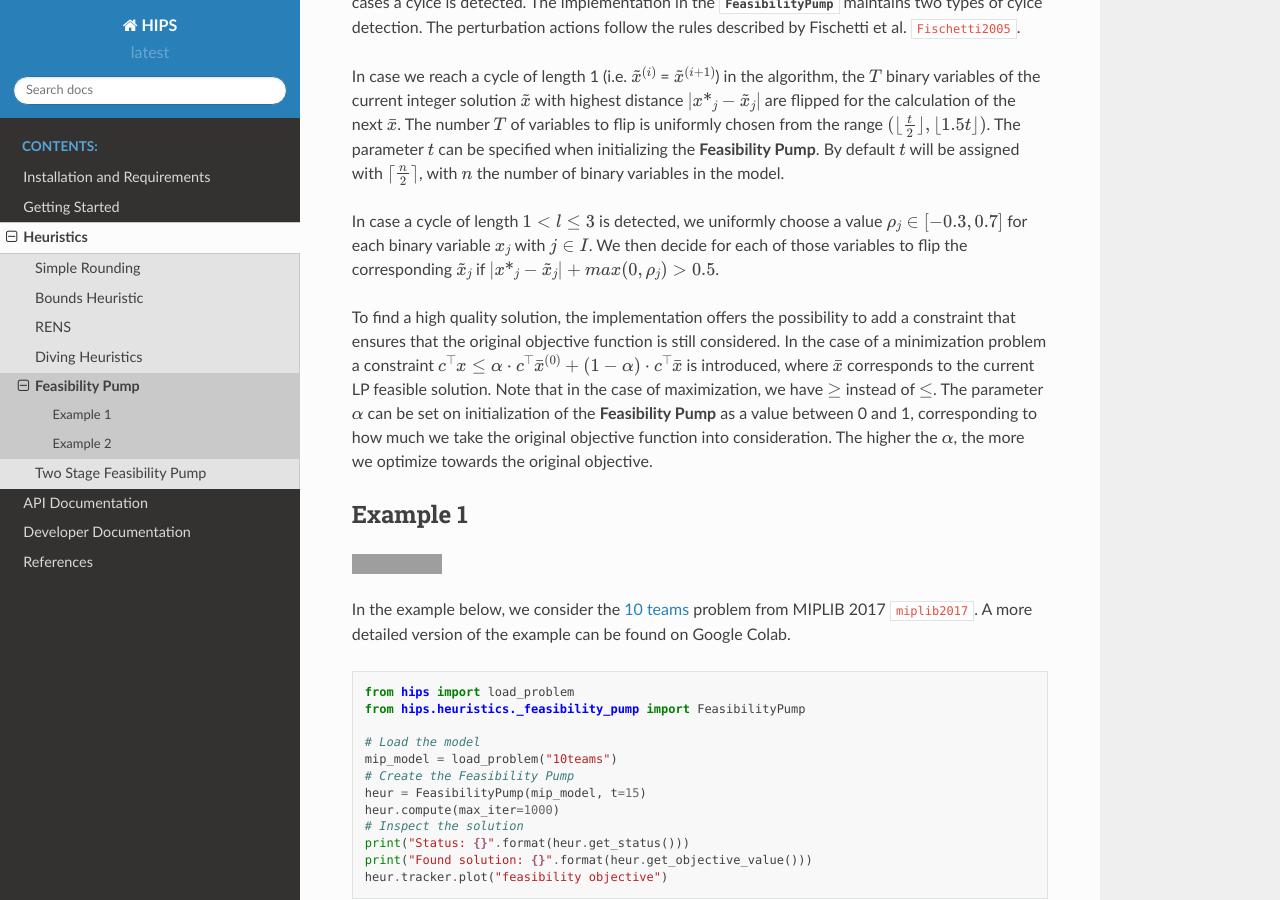
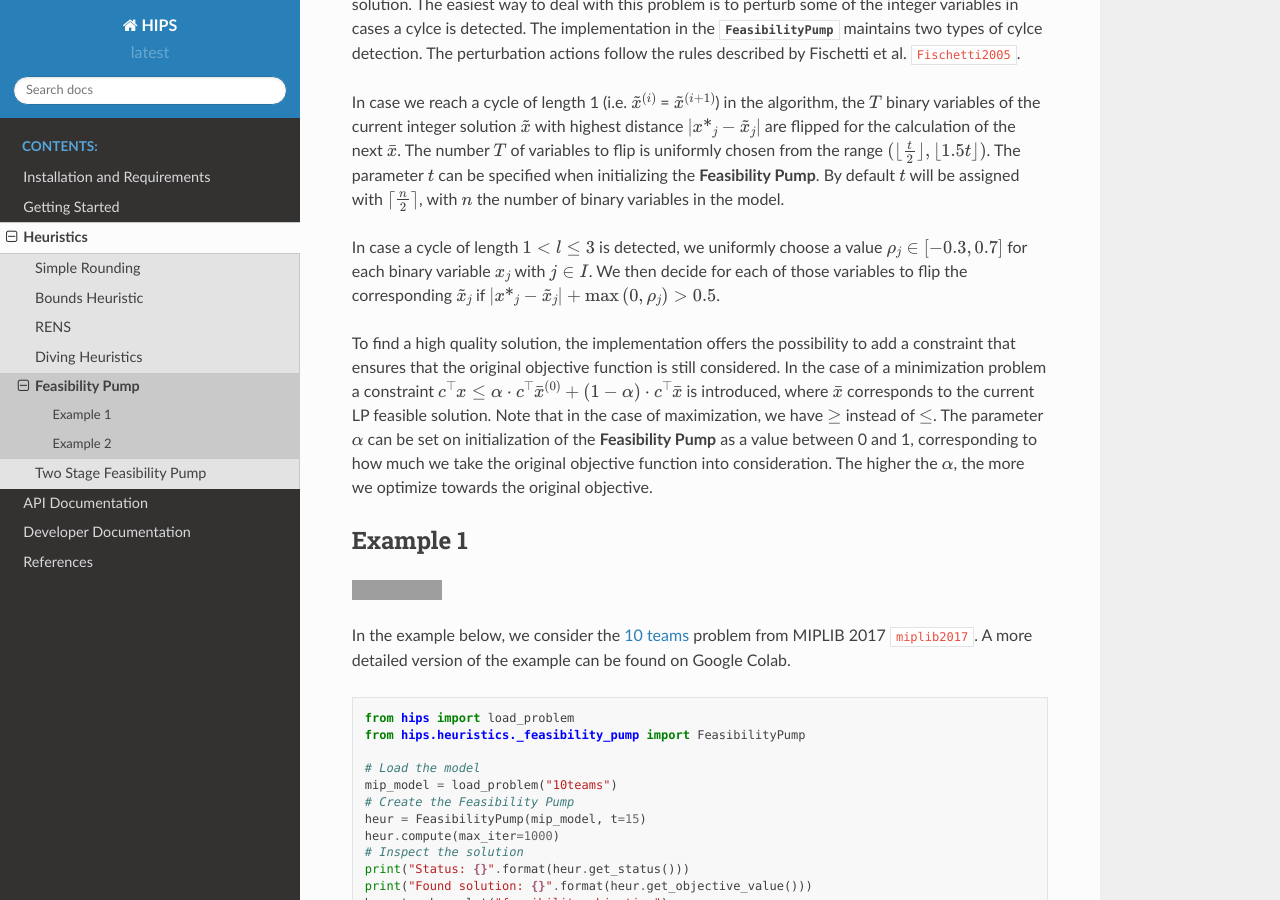
Before and after one commit to cxlvinchau/hips, a Sphinx documentation site: the page built from docs/heur/feasibility_pump.rst, in a window 1280 px wide and 900 px high, scrolled down 1220 px. Built offline with Sphinx 7.4.7 and the Read the Docs theme 2.0.0, drawn with Linux system fonts in a browser that asks for light colours; cross-references to code outside the pages are shown as plain code; grey boxes are pictures that could not be loaded.

Commit message:
quick fixes

```diff
--- a/docs/heur/feasibility_pump.rst
+++ b/docs/heur/feasibility_pump.rst
@@ -56,7 +56,7 @@ with :math:`n` the number of binary variables in the model.
 
 In case a cycle of length :math:`1 < l \le 3` is detected, we uniformly choose a value :math:`{\rho}_j \in [-0.3, 0.7]` for
 each binary variable :math:`x_j` with :math:`j \in I`. We then decide for each of those variables to flip the corresponding :math:`\tilde{x}_j`
-if :math:`|{x\text{*}}_j - \tilde{x}_j| + max(0, {\rho}_j) > 0.5`.
+if :math:`|{x\text{*}}_j - \tilde{x}_j| + \max{}(0, {\rho}_j) > 0.5`.
 
 To find a high quality solution, the implementation offers the possibility to add a constraint
 that ensures that the original objective function is still considered. In the case of a minimization problem a
```
Also changed, not shown: docs/img/pseudo_algorithm_fs.png.
